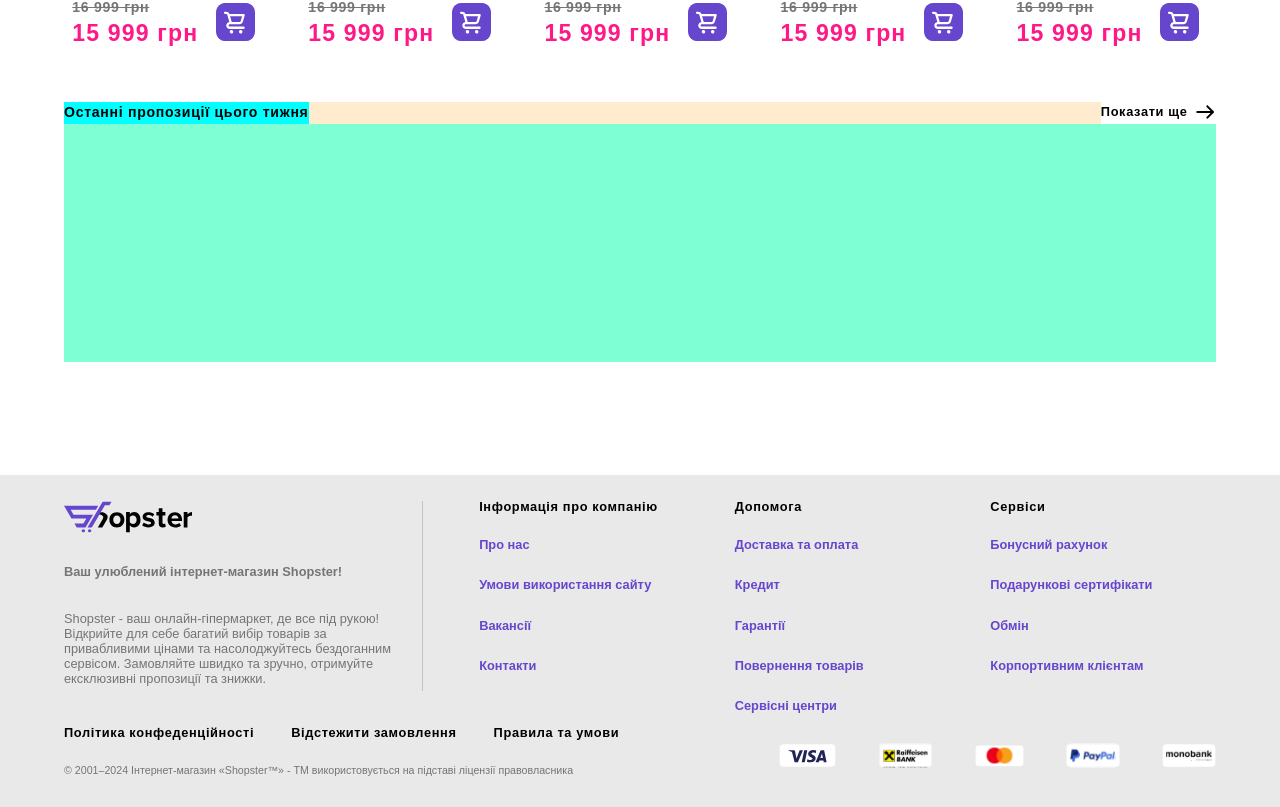
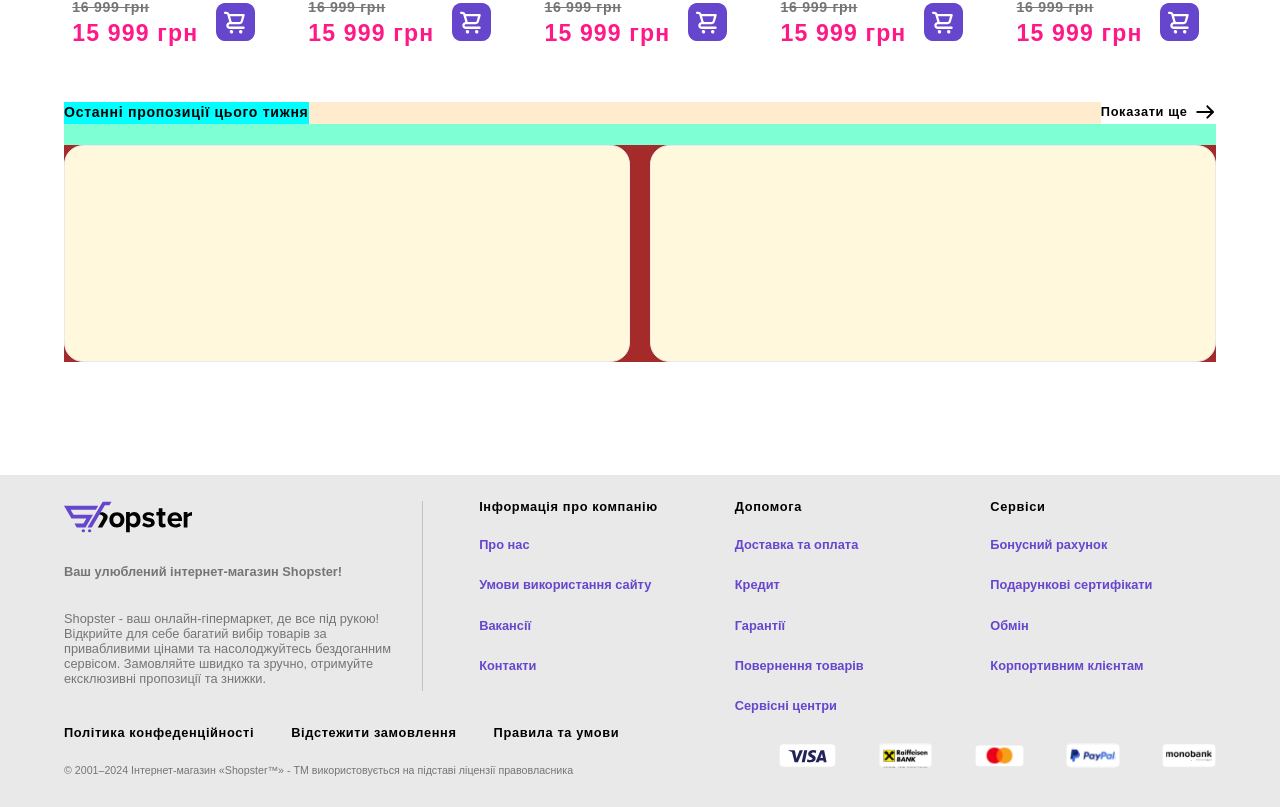
Before and after one commit to kavutan/Shopster, a React (Create React App) app: page / in a window 1280 px wide. Shown: the part 1215-2022 px from the top of the page. Built offline with nearby package versions, Linux system fonts and the light colour scheme.

Commit message:
Додав відносні одиниці до властивостей border і border-radius у класі Card_sale

```diff
--- a/src/components/Latestoffers.js
+++ b/src/components/Latestoffers.js
@@ -14,6 +14,14 @@ function Latestoffers() {
           </div>
         </div>
       </div>
+      <div className="cards">
+        <div className="card_sale">
+
+        </div>
+        <div className="card_sale">
+
+          </div>
+      </div>
     </div>
   );
 }
--- a/src/styles/Latestoffers.css
+++ b/src/styles/Latestoffers.css
@@ -91,3 +91,31 @@
 
     color:#6746CE;
 }
+.cards {
+    display: flex;
+    flex-direction: row;
+    flex-wrap: wrap;
+    align-items: center;
+    align-content: flex-start;
+    padding: 0;
+    gap: 1.53vw;
+    width: 100%;
+    height: 20.27vw;
+    background-color: brown;
+}
+.card_sale {
+    box-sizing: border-box;
+    display: flex;
+    flex-direction: row;
+    flex-wrap: wrap;
+    align-items: center;
+    align-content: flex-start;
+    padding: 2.22vw;
+    gap: 1.66vw;
+    isolation: isolate;
+    width: 49.15%;
+    height: 16.94vw;
+    border: 0.1vw solid #E9E9E9;
+    border-radius: 1.5vw;
+    background-color: cornsilk;
+}
```
